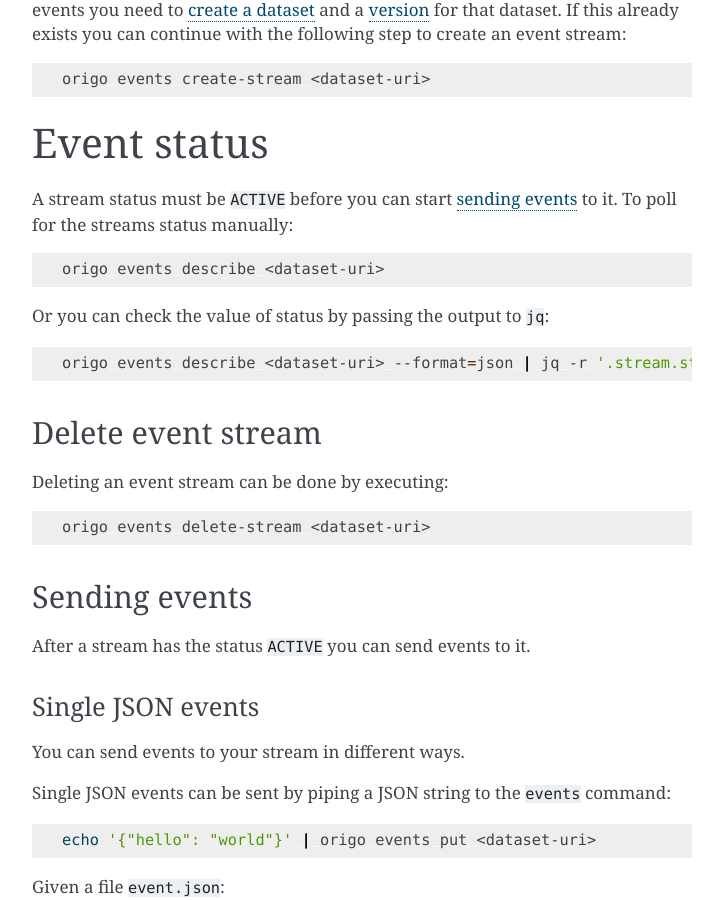
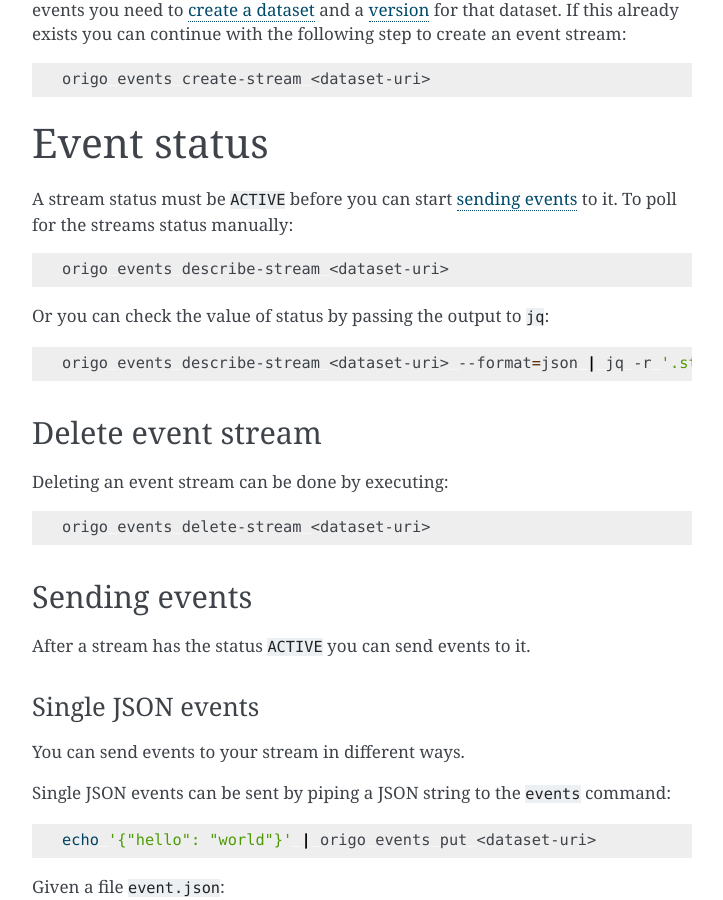
Before and after one commit to oslokommune/okdata-cli, a Sphinx documentation site: the page built from doc/events.md, in a window 1280 px wide and 900 px high, scrolled down 697 px. Shown: the whole window, without its empty margins (388-1111 px from the left). Built offline with Sphinx 7.4.7, drawn with Linux system fonts in a browser that asks for light colours; some of the changed text lies outside the part shown.

Commit message:
DP-934: Rename describe command to describe-stream

````diff
--- a/doc/events.md
+++ b/doc/events.md
@@ -29,12 +29,12 @@ origo events create-stream <dataset-uri>
 # Event status
 A stream status must be `ACTIVE` before you can start [sending events](#sending-events) to it. To poll for the streams status manually:
 ```bash
-origo events describe <dataset-uri>
+origo events describe-stream <dataset-uri>
 ```
 
 Or you can check the value of status by passing the output to `jq`:
 ```bash
-origo events describe <dataset-uri> --format=json | jq -r '.stream.status'
+origo events describe-stream <dataset-uri> --format=json | jq -r '.stream.status'
 ```
 
 ## Delete event stream
@@ -109,10 +109,10 @@ Event stream sinks (`s3` or `elasticsearch`) can be enabled by using the followi
 origo events enable-sink <datasetid> <versionid> --sink-type=<sink_type>
 ```
 
-The status of these resources can be polled using `describe`:
+The status of these resources can be polled using `describe-stream`:
 
 ```bash
-origo events describe <dataset-uri>
+origo events describe-stream <dataset-uri>
 ```
 
 To disable a given sink, use the following command:
````
Also changed, not shown: 2 other files.
